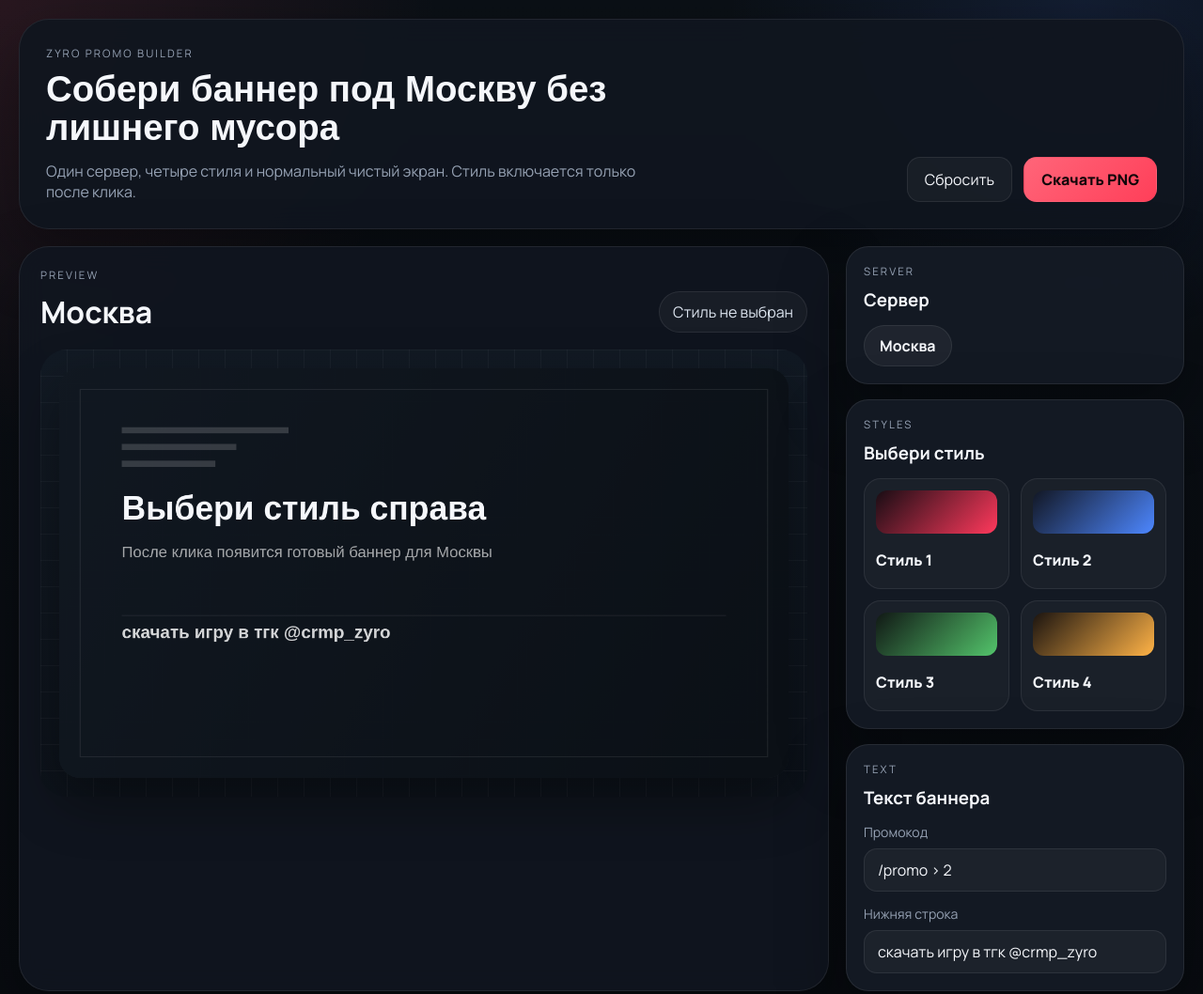
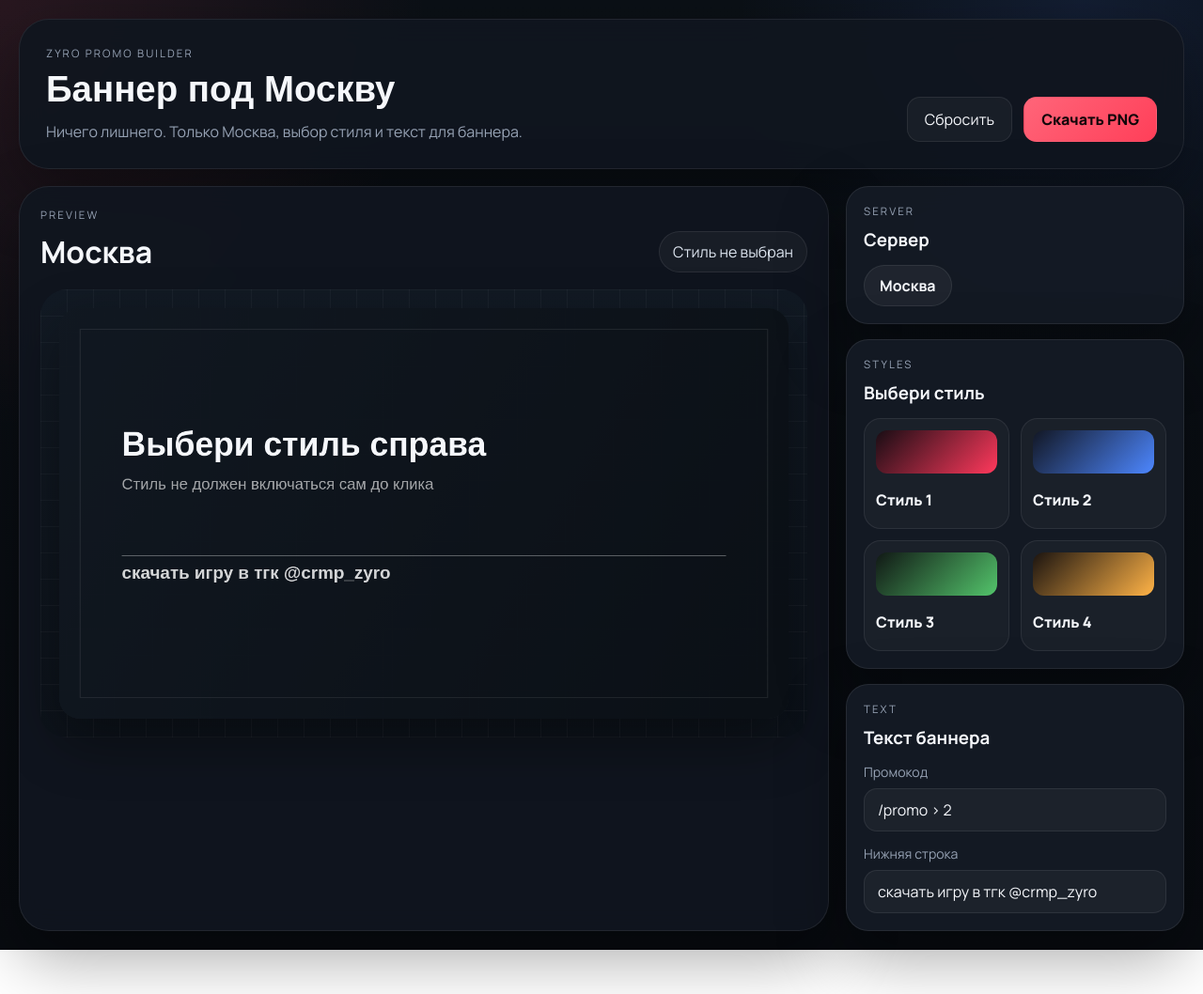
Before and after one commit to zyrorussia-commits/banner-editor, a plain HTML site: page index.html in a window 1280 px wide. Shown: the whole page at 94% size. After the commit the page ends 1011 px from the top, so only its background shows below. Drawn offline with Linux system fonts and the light colour scheme; a web font is replaced by a local one.

Commit message:
Add files via upload

```diff
--- a/index.html
+++ b/index.html
@@ -14,8 +14,8 @@
     <section class="hero">
       <div class="hero-copy">
         <div class="eyebrow">zyro promo builder</div>
-        <h1>Собери баннер под Москву без лишнего мусора</h1>
-        <p>Один сервер, четыре стиля и нормальный чистый экран. Стиль включается только после клика.</p>
+        <h1>Баннер под Москву</h1>
+        <p>Ничего лишнего. Только Москва, выбор стиля и текст для баннера.</p>
       </div>
 
       <div class="hero-actions">
@@ -53,7 +53,6 @@
             <div class="eyebrow">styles</div>
             <h3>Выбери стиль</h3>
           </div>
-
           <div class="style-grid">
             <button class="style-card" type="button" data-style="style1">
               <span class="style-preview style-preview-1"></span>
@@ -79,12 +78,10 @@
             <div class="eyebrow">text</div>
             <h3>Текст баннера</h3>
           </div>
-
           <label class="field">
             <span>Промокод</span>
             <input id="promoInput" type="text" maxlength="24" value="/promo > 2">
           </label>
-
           <label class="field">
             <span>Нижняя строка</span>
             <input id="footerInput" type="text" maxlength="60" value="скачать игру в тгк @crmp_zyro">
--- a/script.js
+++ b/script.js
@@ -1,10 +1,13 @@
 const canvas = document.getElementById("promoCanvas");
 const ctx = canvas.getContext("2d");
 
+const defaultPromo = "/promo > 2";
+const defaultFooter = "скачать игру в тгк @crmp_zyro";
+
 const state = {
   style: null,
-  promo: "/promo > 2",
-  footer: "скачать игру в тгк @crmp_zyro"
+  promo: defaultPromo,
+  footer: defaultFooter
 };
 
 const styles = {
@@ -89,24 +92,19 @@ function drawEmptyState() {
   ctx.lineWidth = 2;
   ctx.strokeRect(40, 40, canvas.width - 80, canvas.height - 80);
 
-  ctx.fillStyle = "rgba(255,255,255,0.16)";
-  ctx.fillRect(120, 112, 320, 12);
-  ctx.fillRect(120, 144, 220, 12);
-  ctx.fillRect(120, 176, 180, 12);
-
   ctx.fillStyle = "#f5f7fb";
   ctx.font = "700 64px Manrope, sans-serif";
-  ctx.fillText("Выбери стиль справа", 120, 288);
+  ctx.fillText("Выбери стиль справа", 120, 280);
 
   ctx.font = "500 30px Manrope, sans-serif";
   ctx.fillStyle = "rgba(255,255,255,0.62)";
-  ctx.fillText("После клика появится готовый баннер для Москвы", 120, 360);
+  ctx.fillText("Стиль не должен включаться сам до клика", 120, 344);
 
   ctx.fillStyle = "rgba(255,255,255,0.4)";
   ctx.fillRect(120, 470, 1160, 1);
   ctx.font = "700 34px Manrope, sans-serif";
   ctx.fillStyle = "rgba(255,255,255,0.82)";
-  ctx.fillText("скачать игру в тгк @crmp_zyro", 120, 514);
+  ctx.fillText(defaultFooter, 120, 514);
 }
 
 function drawBanner() {
@@ -193,8 +191,8 @@ function render() {
 
 function resetState() {
   state.style = null;
-  state.promo = "/promo > 2";
-  state.footer = "скачать игру в тгк @crmp_zyro";
+  state.promo = defaultPromo;
+  state.footer = defaultFooter;
   render();
 }
 
@@ -214,12 +212,12 @@ function bindEvents() {
   });
 
   elements.promoInput.addEventListener("input", (event) => {
-    state.promo = event.target.value || "/promo > 2";
+    state.promo = event.target.value || defaultPromo;
     render();
   });
 
   elements.footerInput.addEventListener("input", (event) => {
-    state.footer = event.target.value || "скачать игру в тгк @crmp_zyro";
+    state.footer = event.target.value || defaultFooter;
     render();
   });
 
--- a/styles.css
+++ b/styles.css
@@ -1,16 +1,12 @@
 :root {
   --bg: #0d1117;
-  --bg-soft: #141b25;
   --panel: rgba(16, 22, 31, 0.94);
   --panel-2: rgba(20, 27, 37, 0.96);
   --line: rgba(255, 255, 255, 0.08);
-  --line-strong: rgba(255, 255, 255, 0.16);
   --text: #f5f7fb;
   --muted: #96a2b4;
-  --accent: #ff4b63;
   --radius-xl: 32px;
   --radius-lg: 24px;
-  --radius-md: 18px;
   --shadow: 0 28px 70px rgba(0, 0, 0, 0.34);
 }
 
@@ -84,17 +80,14 @@ input {
 }
 
 .hero h1 {
-  max-width: 760px;
   font-family: "Unbounded", sans-serif;
-  font-size: clamp(1.8rem, 3vw, 3.2rem);
+  font-size: clamp(1.8rem, 3vw, 3rem);
   line-height: 1.08;
 }
 
 .hero p {
   margin: 14px 0 0;
-  max-width: 640px;
   color: var(--muted);
-  font-size: 1rem;
 }
 
 .hero-actions {
```
